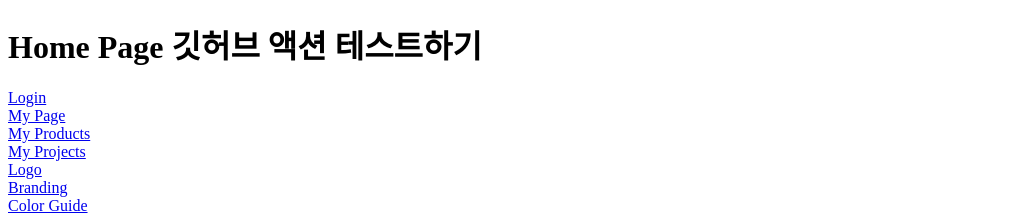
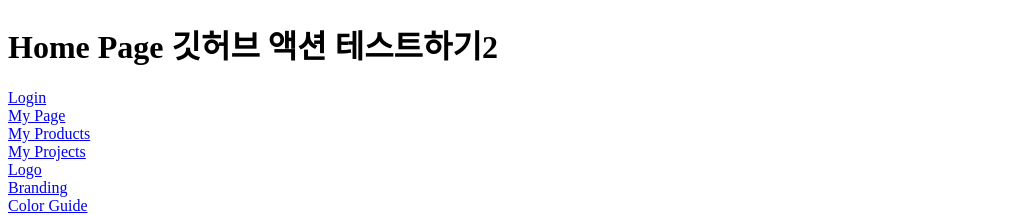
Before and after one commit to 2025-LogoLogoLab/ai-branding-service-second, a React (Vite) app in the folder frontend/: page /app/ in a window 1280 px wide. Shown: the top 215 px of the page, without its empty margins (0-1015 px from the left). Built offline with nearby package versions, Linux system fonts and the light colour scheme; no server answers.

Commit message:
test(CICD): 자동 PR 생성 액션 테스트용

```diff
--- a/frontend/src/pages/Home.tsx
+++ b/frontend/src/pages/Home.tsx
@@ -17,7 +17,7 @@ function Home() {
 
   return (
     <div>
-      <h1> Home Page 깃허브 액션 테스트하기</h1>
+      <h1> Home Page 깃허브 액션 테스트하기2</h1>
       <Link to={'Login'}> Login </Link><br></br>
       <Link to={'Mypage'}> My Page </Link><br></br>
       <Link to={'MyProducts'}> My Products </Link><br></br>
```
